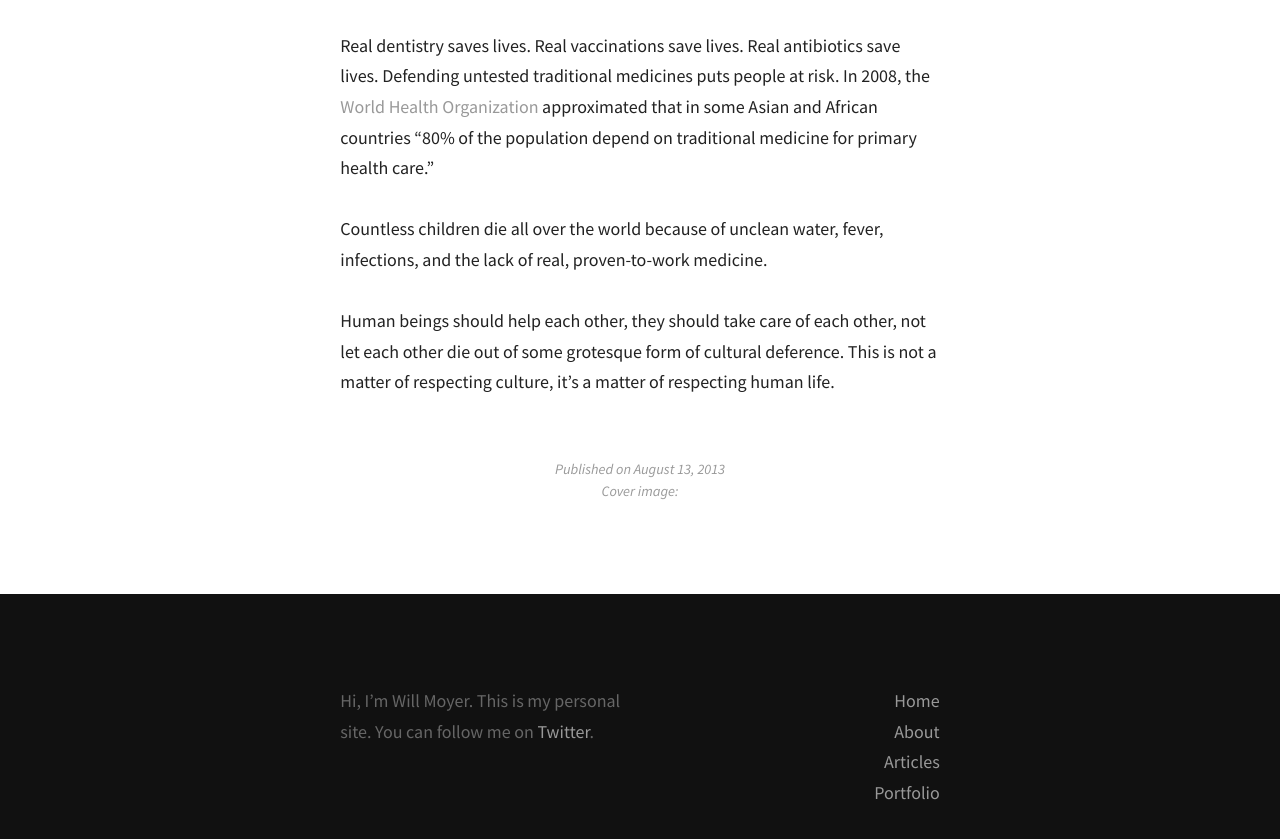
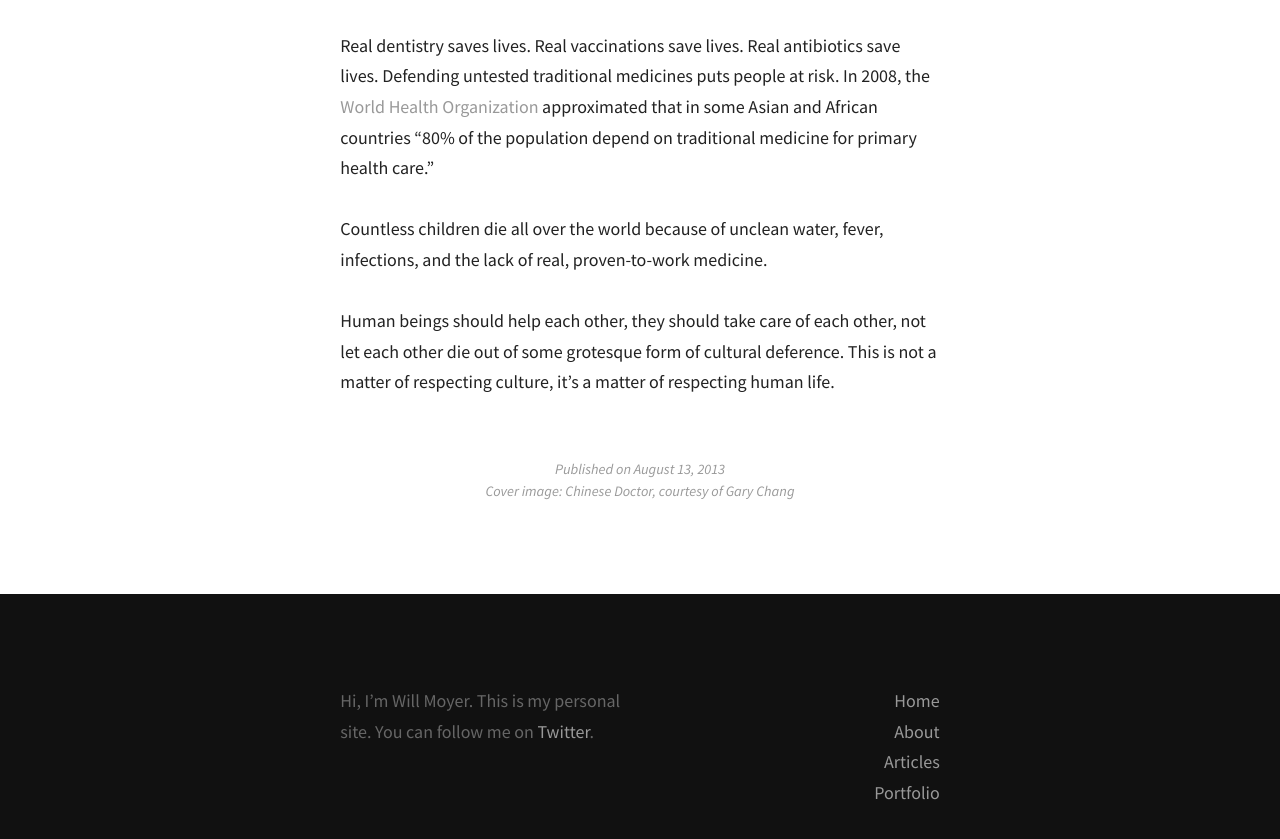
Before and after one commit to moyer/moyer.github.com, a Jekyll site: the page built from _posts/2013-08-13-theres-only-one-kind-of-medicine.md, in a window 1280 px wide and 900 px high, scrolled down 6077 px. Shown: the top 839 px of the window. Built offline with Jekyll 4.4.1, drawn with Linux system fonts in a browser that asks for light colours; Markdown is read by kramdown in place of the engine named in the settings.

Commit message:
adds attribution to "There's Only One Kind Of Medicine" post

```diff
--- a/_posts/2013-08-13-theres-only-one-kind-of-medicine.md
+++ b/_posts/2013-08-13-theres-only-one-kind-of-medicine.md
@@ -3,6 +3,7 @@ layout: post-cover
 title: There’s Only One Kind Of Medicine
 date: 2013-08-13
 image: 2013-08-13-theres-only-one-kind-of-medicine-cover.jpg
+caption: Chinese Doctor, courtesy of Gary Chang
 ---
 
 *This article originally appeared on [Medium](https://medium.com/editors-picks/64a37ea9d0ee).*
```
